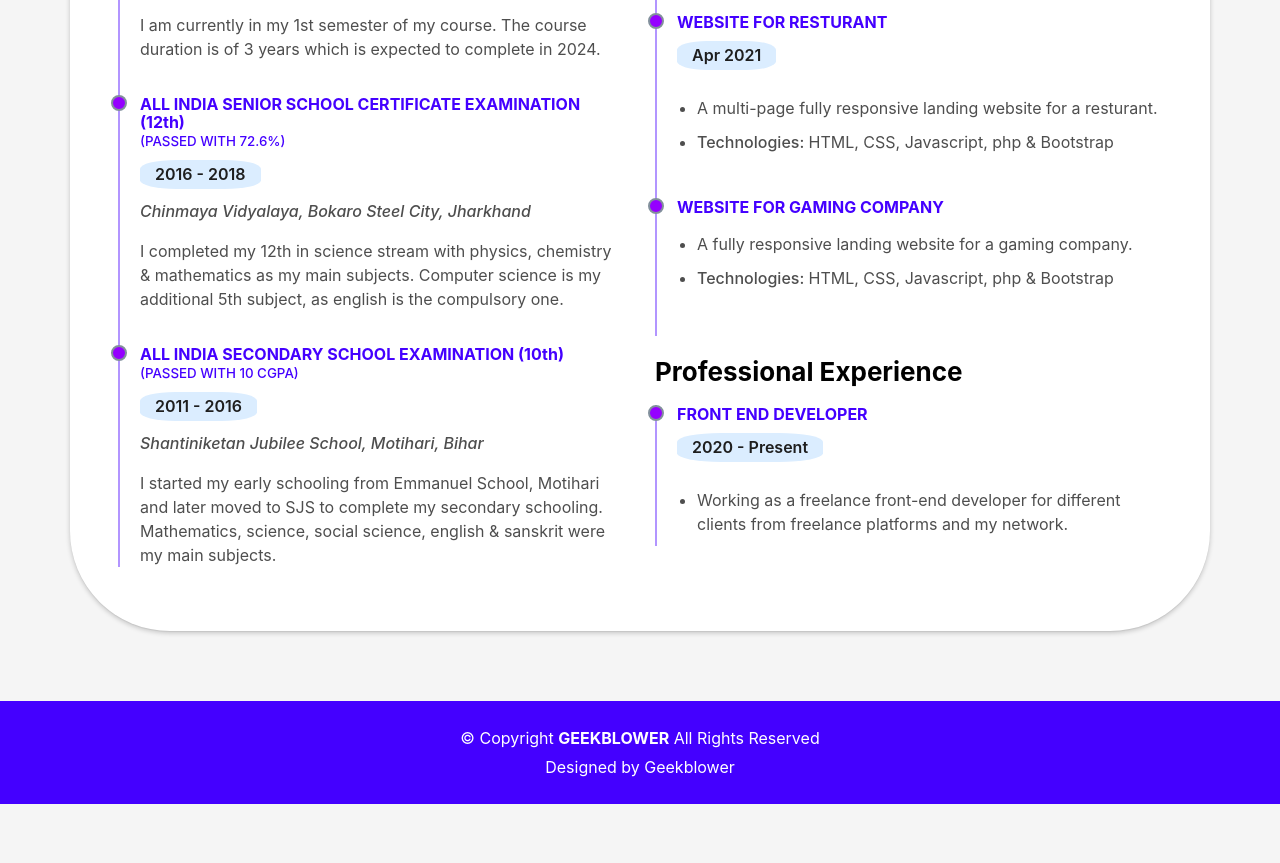
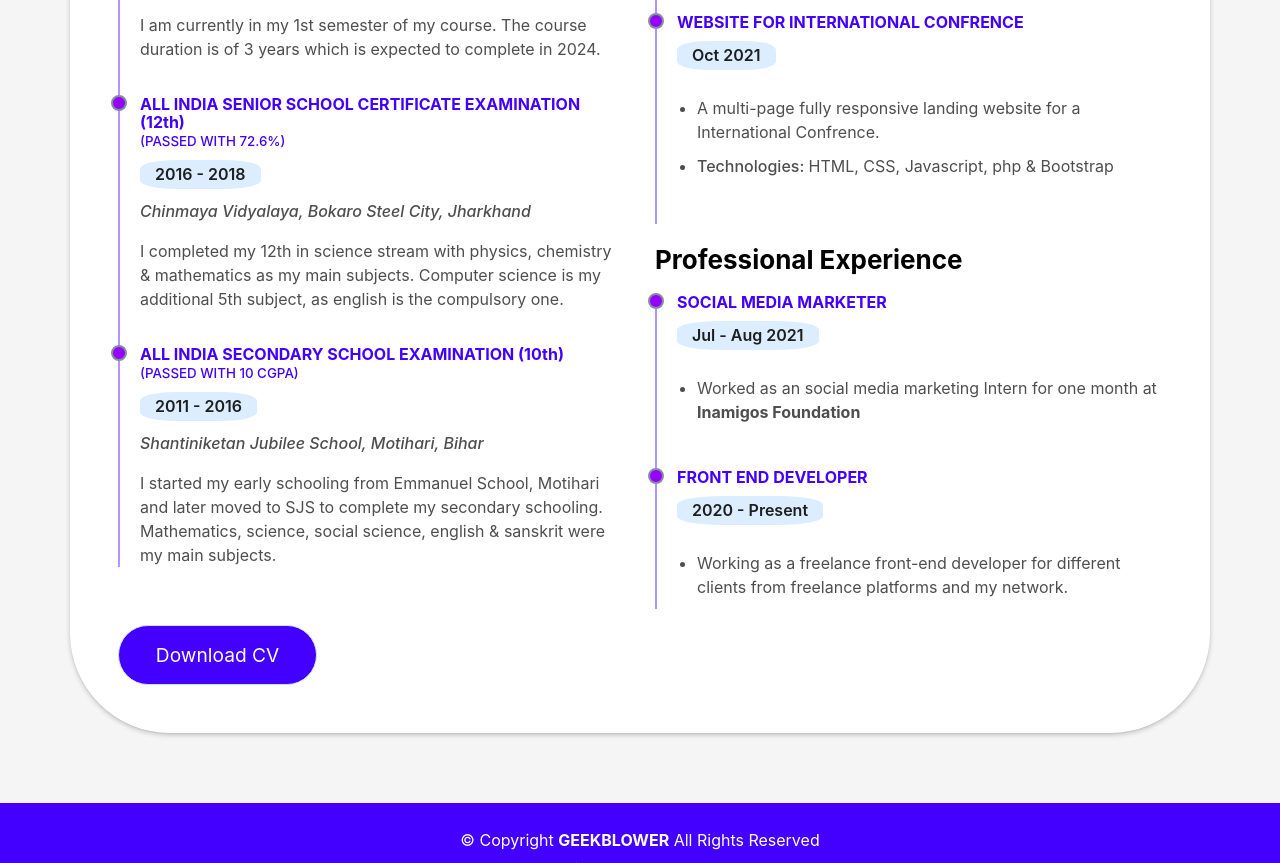
Before and after one commit to geekblower/geekblower.github.io, a plain HTML site: page resume.html in a window 1280 px wide. Shown: the part 919-1782 px from the top of the page. Before the commit the page ends 1723 px from the top, so only its background shows below. Drawn offline with Linux system fonts and the light colour scheme.

Commit message:
Update resume.html

```diff
--- a/resume.html
+++ b/resume.html
@@ -30,7 +30,8 @@
   <nav class="navbar navbar-b navbar-trans navbar-expand-md fixed-top" id="mainNav">
     <div class="container">
       <a class="navbar-brand js-scroll" href="index.html">GeekBlower</a>
-      <button class="navbar-toggler collapsed" type="button" data-toggle="collapse" data-target="#navbarDefault" aria-controls="navbarDefault" aria-expanded="false" aria-label="Toggle navigation">
+      <button class="navbar-toggler collapsed" type="button" data-toggle="collapse" data-target="#navbarDefault"
+        aria-controls="navbarDefault" aria-expanded="false" aria-label="Toggle navigation">
         <span></span>
         <span></span>
         <span></span>
@@ -77,11 +78,13 @@
       <div class="container box-shadow-full" style="margin-top: 70px; border-radius: 100px;">
 
         <div class="row">
+
           <div class="col-lg-6">
             <h3 class="resume-title">Summary</h3>
             <div class="resume-item pb-0">
               <h4>Akash Gautam</h4>
-                <p><em>Innovative and deadline-driven Web Developer with 20+ months of experience designing and developing user-centered websites from initial concept to final, polished deliverable.</em></p>
+              <p><em>Innovative and deadline-driven Web Developer with 20+ months of experience designing and developing
+                  user-centered websites from initial concept to final, polished deliverable.</em></p>
               <p>
               <ul>
                 <li>Motihari, Bihar - 845401</li>
@@ -96,7 +99,8 @@
               <h4>Bachelor of computer applications</h4>
               <h5>2021 - Present</h5>
               <p style="font-weight: 500;"><em>LND College, Motihari, Bihar</em></p>
-                <p>I am currently in my 1st semester of my course. The course duration is of 3 years which is expected to complete in 2024.</p>
+              <p>I am currently in my 1st semester of my course. The course duration is of 3 years which is expected to
+                complete in 2024.</p>
             </div>
             <div class="resume-item">
               <h4>All India Senior School Certificate Examination<span style="text-transform: lowercase;"> (12th)</span>
@@ -105,7 +109,8 @@
               </h4>
               <h5>2016 - 2018</h5>
               <p style="font-weight: 500;"><em>Chinmaya Vidyalaya, Bokaro Steel City, Jharkhand</em></p>
-                <p>I completed my 12th in science stream with physics, chemistry & mathematics as my main subjects. Computer science is my additional 5th subject, as english is the compulsory one.</p>
+              <p>I completed my 12th in science stream with physics, chemistry & mathematics as my main subjects.
+                Computer science is my additional 5th subject, as english is the compulsory one.</p>
             </div>
             <div class="resume-item">
               <h4>All India Secondary School Examination<span style="text-transform: lowercase;"> (10th)</span>
@@ -114,9 +119,11 @@
               </h4>
               <h5>2011 - 2016</h5>
               <p style="font-weight: 500;"><em>Shantiniketan Jubilee School, Motihari, Bihar</em></p>
-                <p>I started my early schooling from Emmanuel School, Motihari and later moved to SJS to complete my secondary schooling. Mathematics, science, social science, english & sanskrit were my main subjects.</p>
+              <p>I started my early schooling from Emmanuel School, Motihari and later moved to SJS to complete my
+                secondary schooling. Mathematics, science, social science, english & sanskrit were my main subjects.</p>
             </div>
           </div>
+
           <div class="col-lg-6">
             <h3 class="resume-title">Projects & Works</h3>
             <div class="resume-item">
@@ -140,20 +147,11 @@
               </p>
             </div>
             <div class="resume-item">
-                <h4>Website for resturant</h4>
-                <h5>Apr 2021</h5>
+              <h4>Website for International Confrence</h4>
+              <h5>Oct 2021</h5>
               <p>
               <ul>
-                  <li>A multi-page fully responsive landing website for a resturant.</li>
-                  <li><span style="font-weight: 500;">Technologies: </span>HTML, CSS, Javascript, php & Bootstrap</li>
-                </ul>
-                </p>
-              </div>
-              <div class="resume-item">
-                <h4>Website for gaming company</h4>
-                <p>
-                <ul>
-                  <li>A fully responsive landing website for a gaming company.</li>
+                <li>A multi-page fully responsive landing website for a International Confrence.</li>
                 <li><span style="font-weight: 500;">Technologies: </span>HTML, CSS, Javascript, php & Bootstrap</li>
               </ul>
               </p>
@@ -161,17 +159,31 @@
 
             <h3 class="resume-title">Professional Experience</h3>
             <div class="resume-item">
+              <h4>Social Media Marketer</h4>
+              <h5>Jul - Aug 2021</h5>
+              <p>
+              <ul>
+                <li>Worked as an social media marketing Intern for one month at <strong>Inamigos Foundation</strong>
+                </li>
+              </ul>
+              </p>
+            </div>
+            <div class="resume-item">
               <h4>Front end developer</h4>
               <h5>2020 - Present</h5>
               <p>
               <ul>
-                  <li>Working as a freelance front-end developer for different clients from freelance platforms and my network.</li>
+                <li>Working as a freelance front-end developer for different clients from freelance platforms and my
+                  network.</li>
               </ul>
               </p>
             </div>
           </div>
 
         </div>
+        <a href="./assets/documents/CV.pdf" download="Akash_Gautam_CV">
+          <button class="button button-a button-big button-rouded">Download CV</button>
+        </a>
     </section><!-- End My Resume Section -->
   </main><!-- End #main -->
 
@@ -181,7 +193,8 @@
       <div class="row">
         <div class="col-sm-12">
           <div class="copyright-box">
-            <p class="copyright">&copy; Copyright <strong><a href="https://linkedin.com/in/geekblower">GEEKBLOWER</a></strong> All Rights Reserved</p>
+            <p class="copyright">&copy; Copyright <strong><a
+                  href="https://linkedin.com/in/geekblower">GEEKBLOWER</a></strong> All Rights Reserved</p>
             <div class="credits">
               Designed by <a href="https://github.com/geekblower">Geekblower</a>
             </div>
@@ -208,6 +221,10 @@
   <!-- Template Main JS File -->
   <script src="assets/js/main.js"></script>
 
+  <!-- AdSense -->
+  <script async src="https://pagead2.googlesyndication.com/pagead/js/adsbygoogle.js?client=ca-pub-9021742999159931"
+    crossorigin="anonymous"></script>
+
 </body>
 
 </html>
```
Lines whose indentation alone changed are shown as unchanged.
